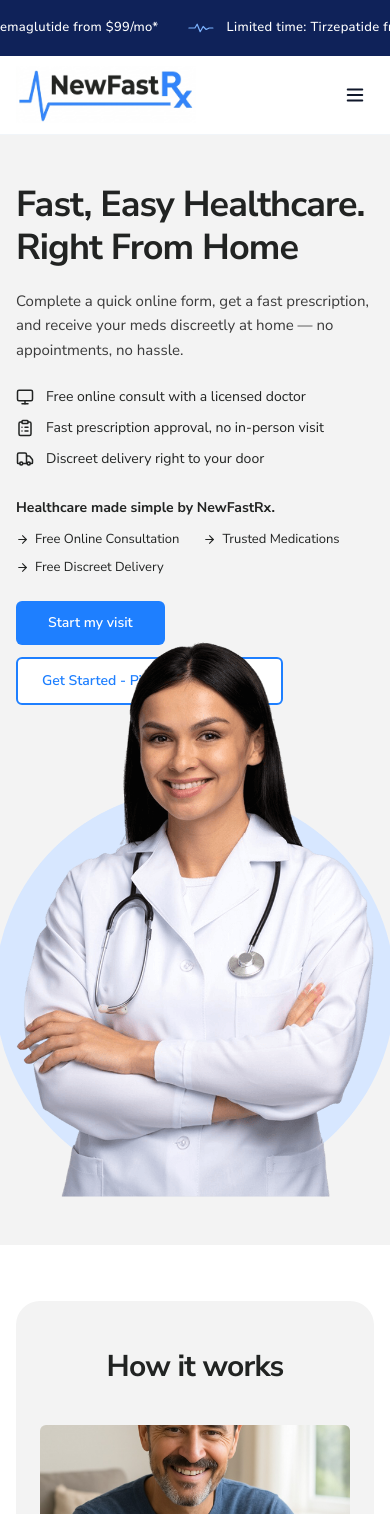
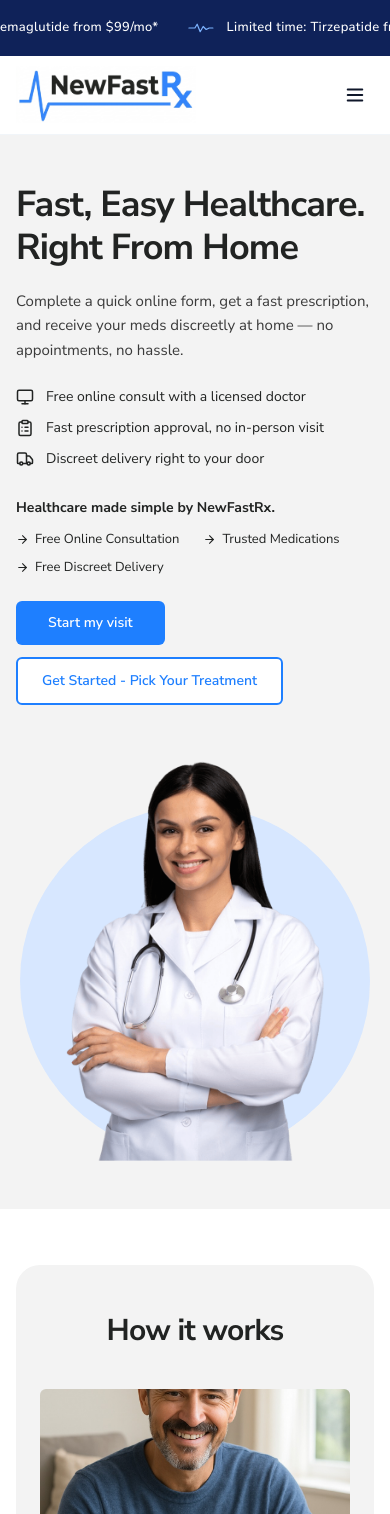
Before and after one commit to zhuge202322/meiguoyaopin, a Next.js app: page / in a window 390 px wide. Shown: the top 1514 px of the page. Built offline with nearby package versions, Linux system fonts and the light colour scheme.

Commit message:
fix: mobile layout issues on home page and weight-loss page

```diff
--- a/app/page.tsx
+++ b/app/page.tsx
@@ -37,7 +37,7 @@ export default function HomePage() {
         <section className="bg-[#F3F3F3]">
           <div className="container py-12 md:py-16 grid md:grid-cols-[1fr_1fr] gap-8 items-center">
             {/* Left: text */}
-            <div className="md:pl-12 max-w-xl md:justify-self-end">
+            <div className="relative z-20 md:pl-12 max-w-xl md:justify-self-end">
               <h1 className="text-[36px] md:text-[44px] font-bold leading-[1.2] text-[#212322]">
                 Fast, Easy Healthcare.<br />Right From Home
               </h1>
@@ -81,9 +81,9 @@ export default function HomePage() {
             </div>
 
             {/* Right: doctor photo with blue circle backdrop */}
-            <div className="relative h-[460px] md:h-[600px] flex items-end justify-center">
+            <div className="relative h-[400px] md:h-[600px] flex items-end justify-center mt-6 md:mt-0">
               {/* Circle backdrop */}
-              <div className="absolute left-1/2 top-[55%] -translate-x-1/2 -translate-y-1/2 h-[400px] w-[400px] md:h-[500px] md:w-[500px] rounded-full bg-[#D7E7FF]" />
+              <div className="absolute left-1/2 top-[55%] -translate-x-1/2 -translate-y-1/2 h-[350px] w-[350px] md:h-[500px] md:w-[500px] rounded-full bg-[#D7E7FF]" />
               {/* Doctor — head pokes above circle top */}
               {/* eslint-disable-next-line @next/next/no-img-element */}
               <img
@@ -91,7 +91,7 @@ export default function HomePage() {
                 alt="Licensed online doctor consultation"
                 width={604}
                 height={938}
-                className="relative z-10 max-h-[600px] w-auto object-contain"
+                className="relative z-10 max-h-[400px] md:max-h-[600px] w-auto object-contain"
                 loading="eager"
               />
             </div>
--- a/app/weight-loss/WeightLossClient.tsx
+++ b/app/weight-loss/WeightLossClient.tsx
@@ -27,6 +27,18 @@ export default function WeightLossClient() {
       <link rel="stylesheet" href="/css/animate-layer.min.css" />
       <link rel="stylesheet" href="/css/weight-loss-inline.css" />
 
+      <style dangerouslySetInnerHTML={{__html: `
+        @media (max-width: 767px) {
+          img[src*="d9a2270a"] {
+            object-fit: cover !important;
+            height: 100% !important;
+          }
+          img[src*="optimized-myfastrx"], img[src*="hipaa"] {
+            object-fit: contain !important;
+          }
+        }
+      `}} />
+
       <div
         dangerouslySetInnerHTML={{ __html: weightLossHtml }}
         className="bricks-is-frontend wp-embed-responsive"
```
